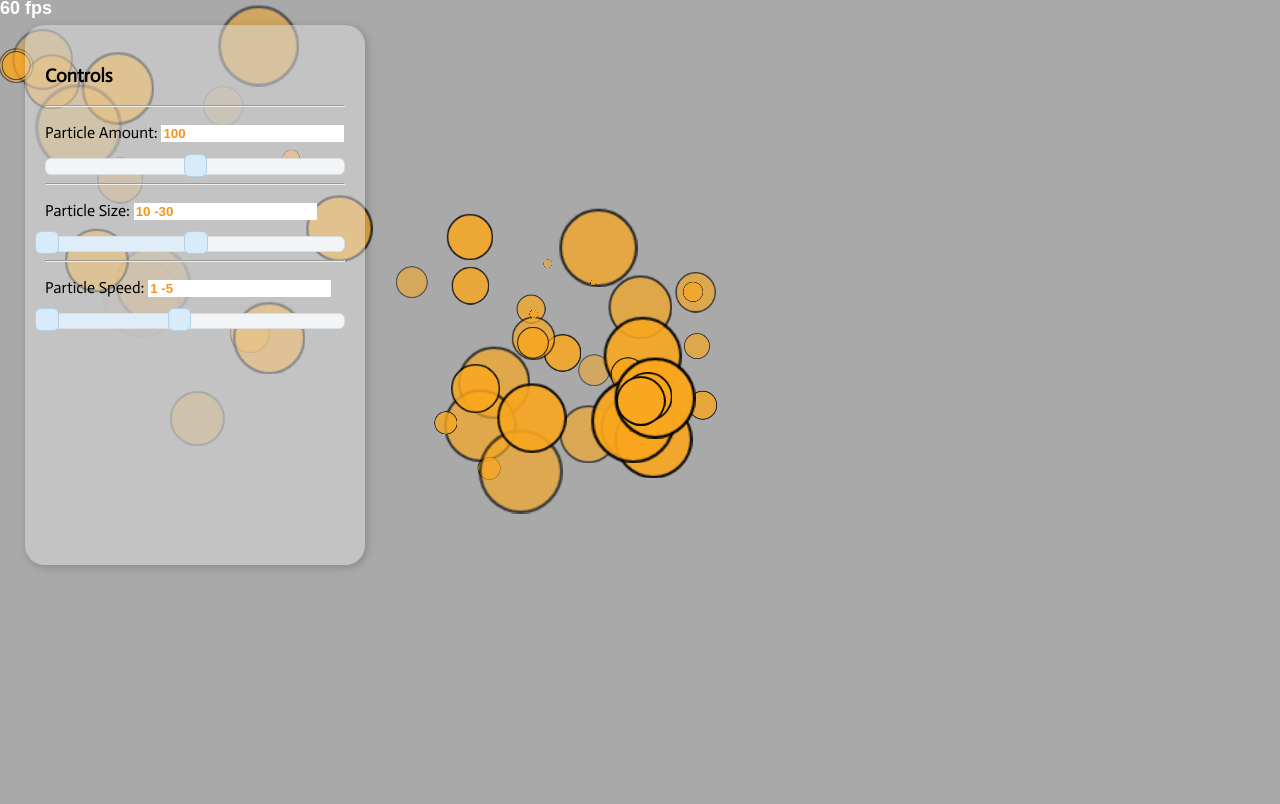
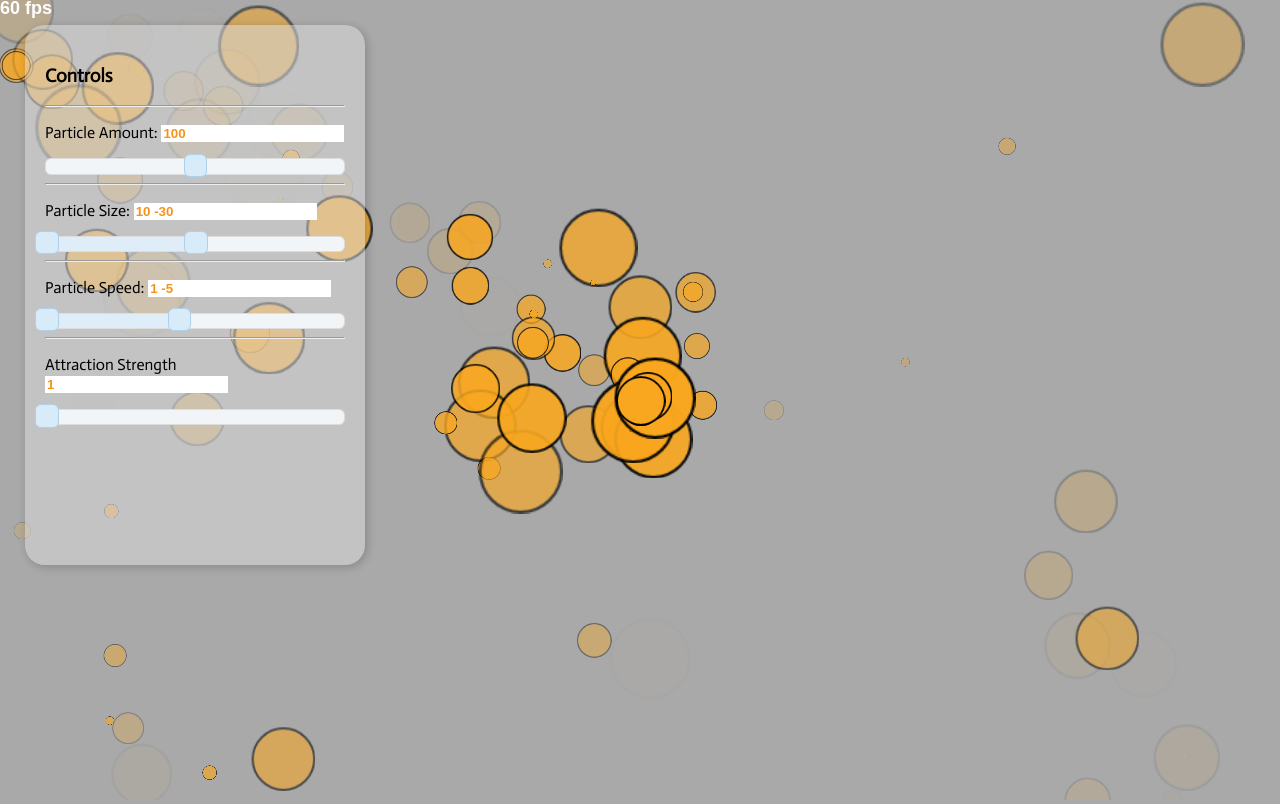
Before and after one commit to simtechmedia/EaselParticles, a plain HTML site: page index.html in a window 1280 px wide. Drawn offline with Linux system fonts and the light colour scheme.

Commit message:
Added Check Edges

```diff
--- a/index.html
+++ b/index.html
@@ -49,6 +49,13 @@
     </p>
     <div id="slider-speed"></div>
 
+    <hr>
+    <p>
+        <label for="attrStrengh">Attraction Strength</label>
+        <input type="text" id="attrStrengh" />
+    </p>
+    <div id="slider-strength"></div>
+
 </div>
 </body>
 </html>
--- a/js/app.js
+++ b/js/app.js
@@ -25,6 +25,8 @@ var particleContainer ;
 var mouse = new PVector(1,1);
 
 var topSpeed = 4;
+
+var strength = 1;
 
 function init() {
     if (window.top != window) {
@@ -99,13 +101,26 @@ function tick()
             // Mouse FOllow
             var dir = new PVector(0,0).subStatic( mouse , shape.location);
             dir.normalize(1);
-            dir.multi(0.1);
+            dir.multi(strength / 10 );
             shape.acceleration = dir;
             shape.velocity.add(shape.acceleration);
             shape.velocity.limit(topSpeed);
             // End of mouse follow
 
             shape.location.add(shape.velocity);
+
+            // Check Edges
+            if (shape.location.x > stage.canvas.width) {
+                shape.location.x = 0;
+            } else if ( shape.location.x < 0) {
+                shape.location.x = stage.canvas.width;
+            }
+
+            if (shape.location.y > stage.canvas.height) {
+                shape.location.y = 0;
+            }  else if ( shape.location.y < 0) {
+                shape.location.y = stage.canvas.height;
+            }
 
             shape.x = shape.location.x;
             shape.y = shape.location.y;
@@ -216,4 +231,17 @@ $(function() {
     });
     $( "#partSpeed" ).val( $( "#slider-speed" ).slider( "values", 0 ) +
         " -" + $( "#slider-speed" ).slider( "values", 1 ) );
+
+    // Speed strength
+    $( "#slider-strength" ).slider({
+        min: 1,
+        max: 10,
+        value: strength ,
+        slide: function( event, ui ) {
+            $( "#attrStrengh" ).val( ui.value );
+            strength = ui.value ;
+        }
+    })
+    $( "#attrStrengh" ).val( $( "#slider-strength" ).slider( "values", 0 ));
+
 });
```
Also changed, not shown: 1 other file.
